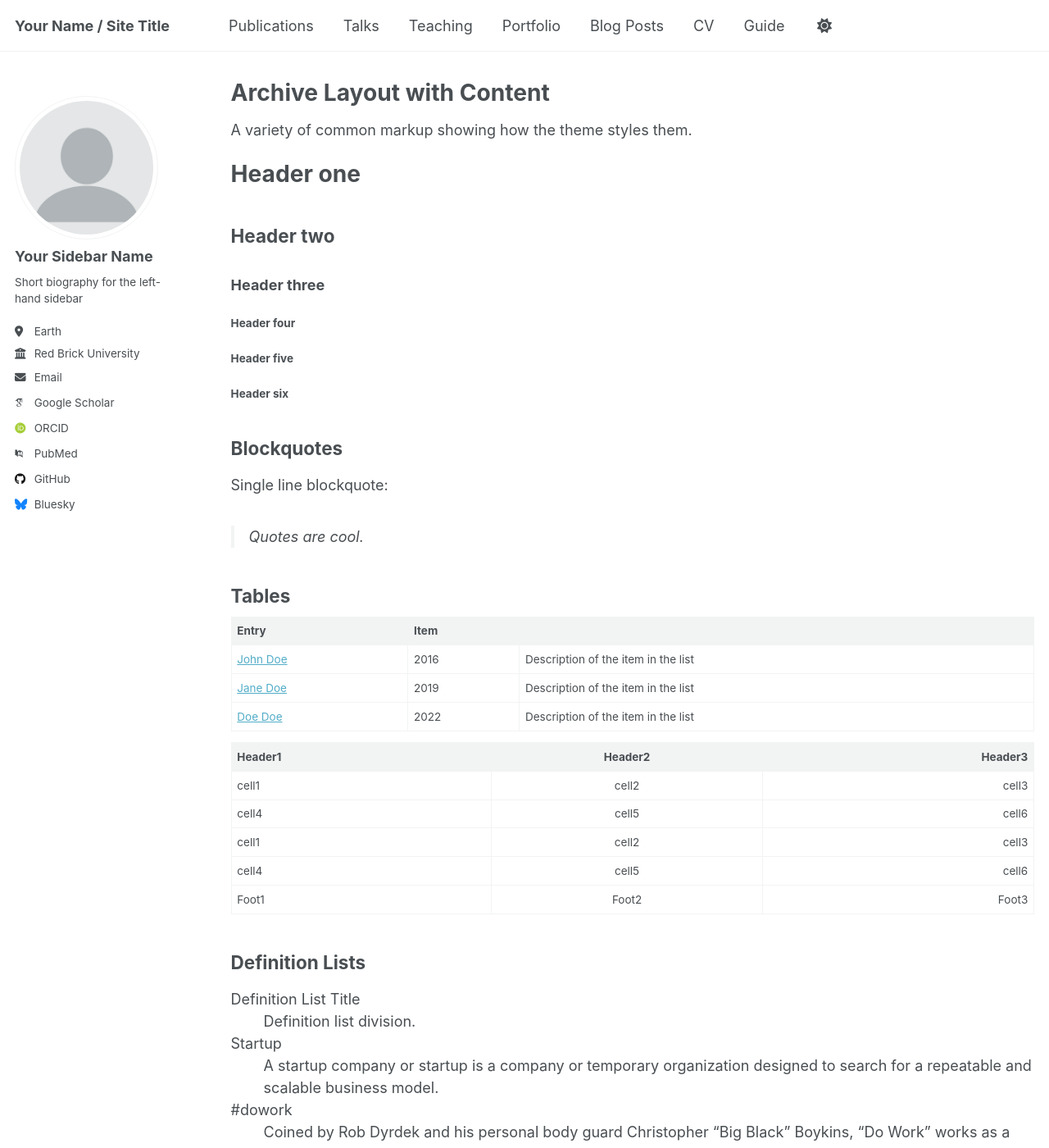
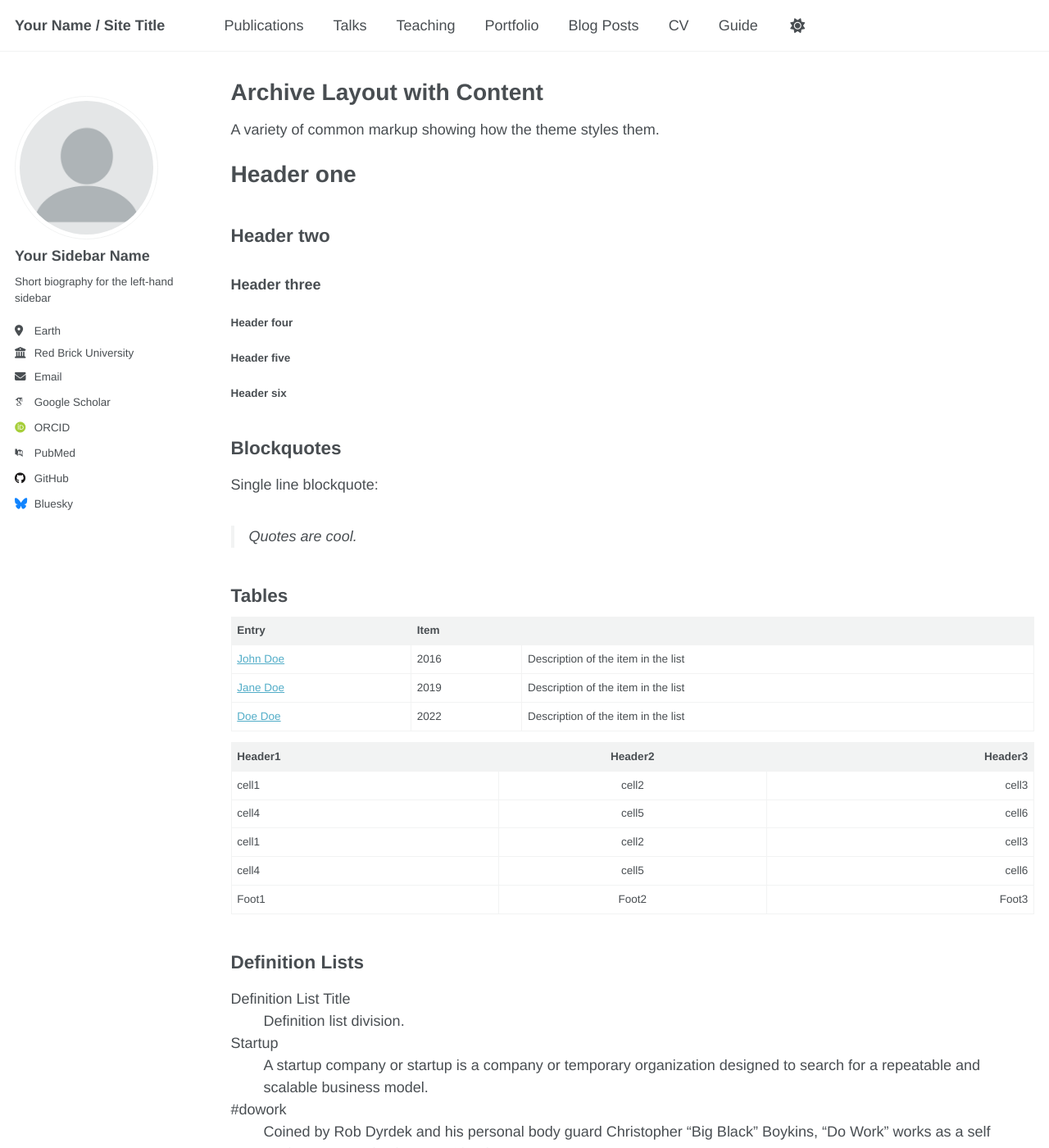
Before and after one commit to HiddenHeartLab/HiddenHeartLab.github.io, a Jekyll site: the page built from _pages/archive-layout-with-content.md, in a window 1280 px wide and 1400 px high. Shown: the whole window at 82% size. Built offline with Jekyll 4.4.1, drawn with Linux system fonts in a browser that asks for light colours; some web fonts are replaced; a script that is not in the unit is left out.

Commit message:
Refactor sans-serif and helvetica font variables

```diff
--- a/_sass/_themes.scss
+++ b/_sass/_themes.scss
@@ -15,12 +15,12 @@ $indent-var                 : 1.3em;
 
 /* System typefaces */
 $serif                      : Georgia, Times, serif;
-$sans-serif                 : -apple-system, ".SFNSText-Regular", "San Francisco", "Roboto", "Segoe UI", "Helvetica Neue", "Lucida Grande", Arial, sans-serif;
+$sans-serif: "Helvetica Neue", "HelveticaNeue", Helvetica, Arial, -apple-system, "San Francisco", "Roboto", "Segoe UI", "Lucida Grande", sans-serif;
 $monospace                  : Monaco, Consolas, "Lucida Console", monospace;
 
 /* Sans serif typefaces */
 $sans-serif-narrow          : $sans-serif;
-$helvetica                  : Helvetica, "Helvetica Neue", Arial, sans-serif;
+$helvetica                  : "Helvetica Neue", Helvetica, Arial, sans-serif;
 
 /* Serif typefaces */
 $georgia                    : Georgia, serif;
```
